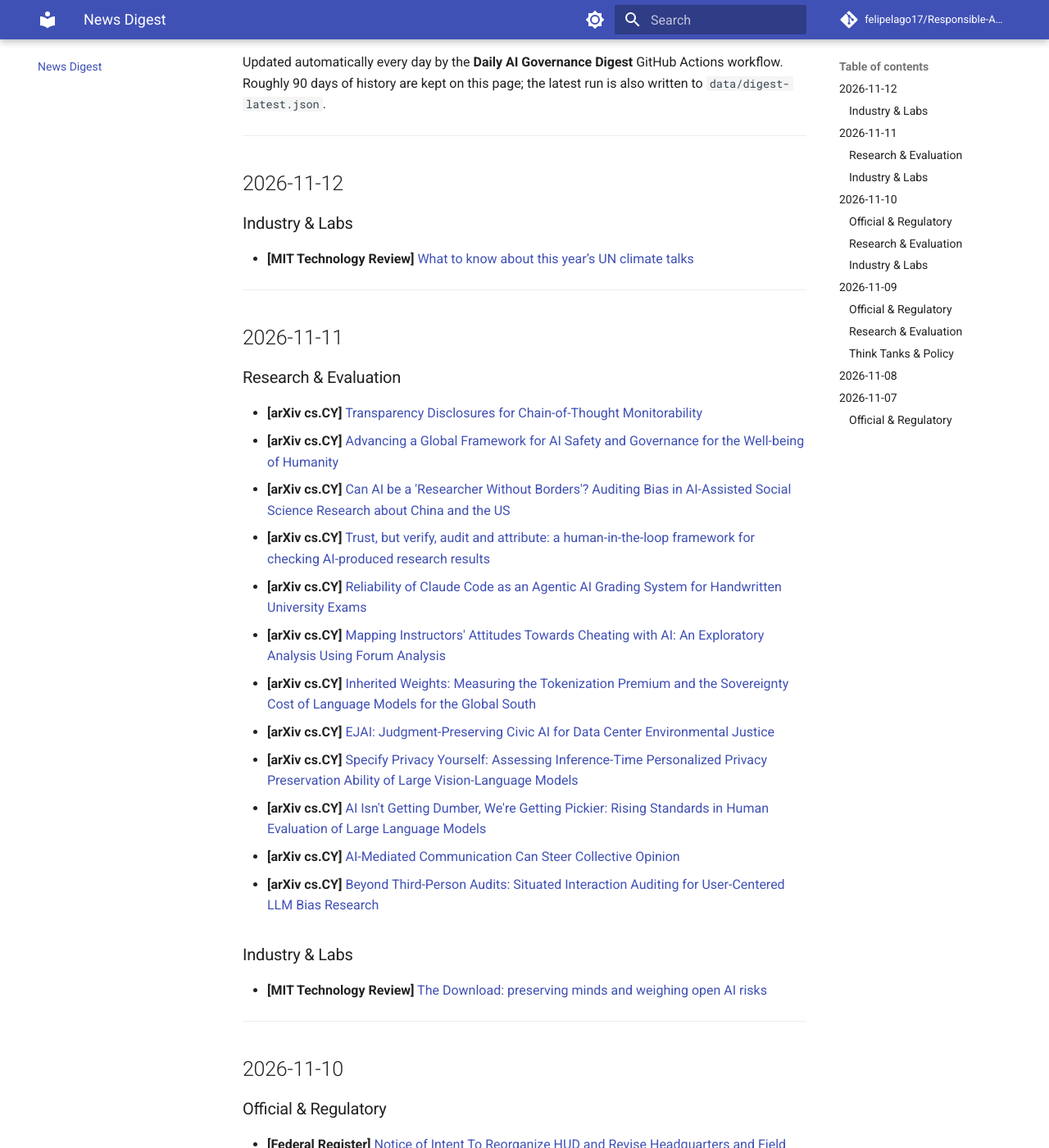
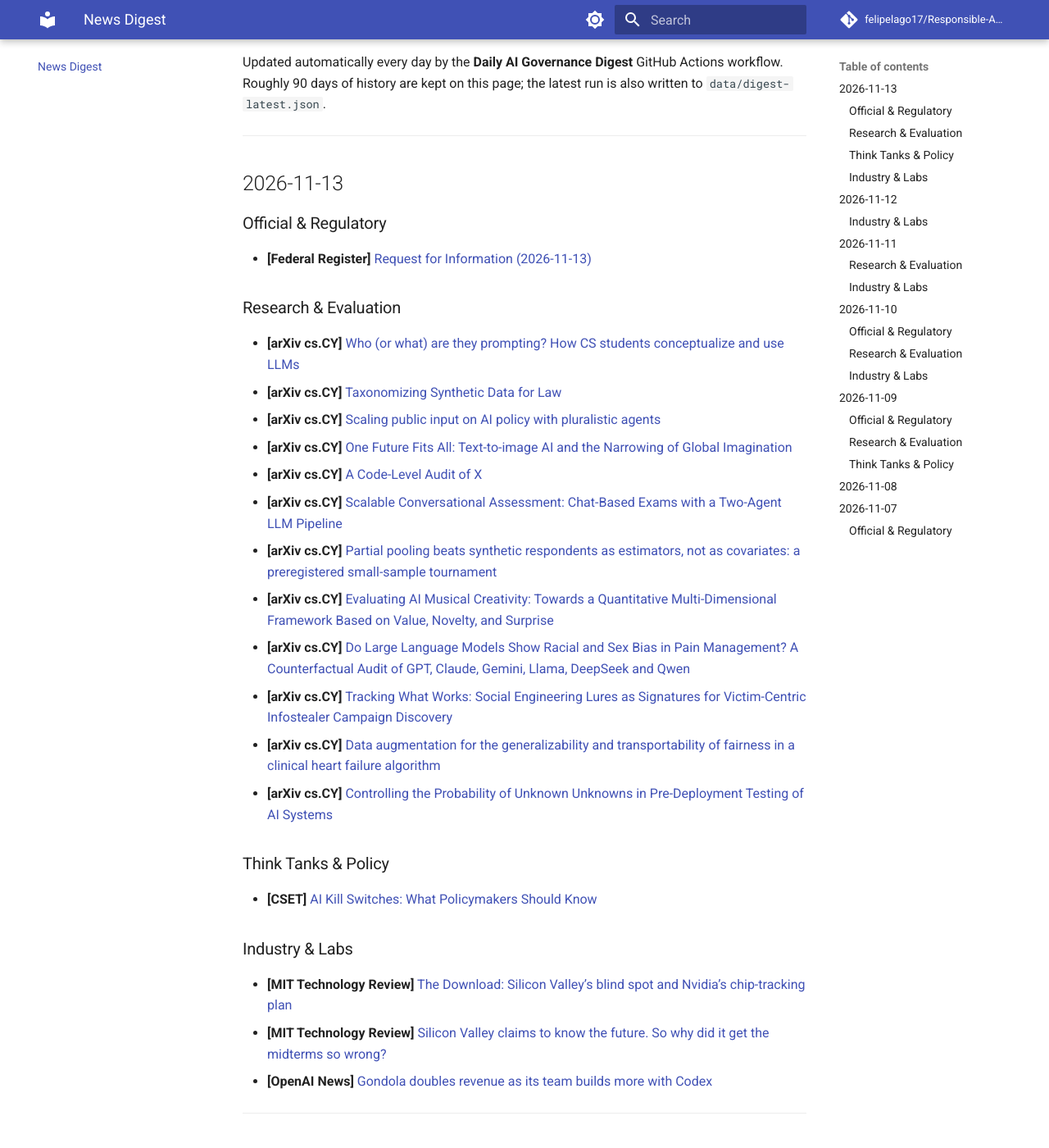
Before and after one commit to felipelago17/Responsible-AI-evaluation, an MkDocs documentation site: the page built from docs/news/digest.md, in a window 1280 px wide and 1400 px high, scrolled down 283 px. Shown: the whole window at 82% size. Built offline with MkDocs 1.6.1 and Material for MkDocs 9.7.7, drawn with Linux system fonts in a browser that asks for light colours; comment, search, counter and statistics services are not loaded.

Commit message:
chore: daily digest 2026-11-13

```diff
--- a/docs/news/digest.md
+++ b/docs/news/digest.md
@@ -9,6 +9,39 @@ Roughly 90 days of history are kept on this page; the latest run is also written
 ---
 
 <!-- DIGEST_START -->
+## 2026-11-13
+
+### Official & Regulatory
+
+- **[Federal Register]** [Request for Information (2026-11-13)](https://www.federalregister.gov/documents/2026/11/13/2026-23155/request-for-information)
+
+### Research & Evaluation
+
+- **[arXiv cs.CY]** [Who (or what) are they prompting? How CS students conceptualize and use LLMs](https://arxiv.org/abs/2611.14798)
+- **[arXiv cs.CY]** [Taxonomizing Synthetic Data for Law](https://arxiv.org/abs/2611.15489)
+- **[arXiv cs.CY]** [Scaling public input on AI policy with pluralistic agents](https://arxiv.org/abs/2611.16028)
+- **[arXiv cs.CY]** [One Future Fits All: Text-to-image AI and the Narrowing of Global Imagination](https://arxiv.org/abs/2611.16089)
+- **[arXiv cs.CY]** [A Code-Level Audit of X](https://arxiv.org/abs/2611.16800)
+- **[arXiv cs.CY]** [Scalable Conversational Assessment: Chat-Based Exams with a Two-Agent LLM Pipeline](https://arxiv.org/abs/2611.17220)
+- **[arXiv cs.CY]** [Partial pooling beats synthetic respondents as estimators, not as covariates: a preregistered small-sample tournament](https://arxiv.org/abs/2611.14526)
+- **[arXiv cs.CY]** [Evaluating AI Musical Creativity: Towards a Quantitative Multi-Dimensional Framework Based on Value, Novelty, and Surprise](https://arxiv.org/abs/2611.14634)
+- **[arXiv cs.CY]** [Do Large Language Models Show Racial and Sex Bias in Pain Management? A Counterfactual Audit of GPT, Claude, Gemini, Llama, DeepSeek and Qwen](https://arxiv.org/abs/2611.14935)
+- **[arXiv cs.CY]** [Tracking What Works: Social Engineering Lures as Signatures for Victim-Centric Infostealer Campaign Discovery](https://arxiv.org/abs/2611.15394)
+- **[arXiv cs.CY]** [Data augmentation for the generalizability and transportability of fairness in a clinical heart failure algorithm](https://arxiv.org/abs/2611.15618)
+- **[arXiv cs.CY]** [Controlling the Probability of Unknown Unknowns in Pre-Deployment Testing of AI Systems](https://arxiv.org/abs/2611.15835)
+
+### Think Tanks & Policy
+
+- **[CSET]** [AI Kill Switches: What Policymakers Should Know](https://cset.georgetown.edu/article/ai-kill-switches-what-policymakers-should-know/)
+
+### Industry & Labs
+
+- **[MIT Technology Review]** [The Download: Silicon Valley’s blind spot and Nvidia’s chip-tracking plan](https://www.technologyreview.com/2026/11/13/1148551/the-download-silicon-valley-midterms-nvidia-chip-tracking/)
+- **[MIT Technology Review]** [Silicon Valley claims to know the future. So why did it get the midterms so wrong?](https://www.technologyreview.com/2026/11/13/1148498/silicon-valley-claims-to-know-the-future-so-why-did-it-get-the-midterms-so-wrong/)
+- **[OpenAI News]** [Gondola doubles revenue as its team builds more with Codex](https://openai.com/business/customer-stories/gondola)
+
+---
+
 ## 2026-11-12
 
 ### Industry & Labs
```
Also changed, not shown: 2 other files.
